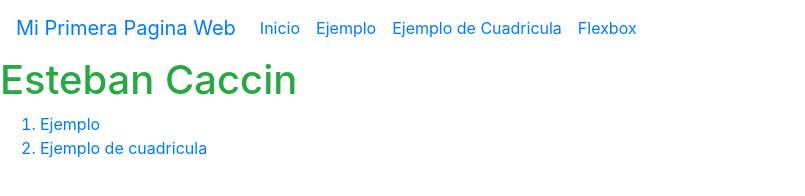
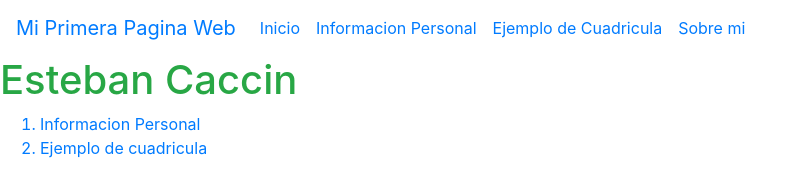
Before and after one commit to Bigmasters/proyecto0, a plain HTML site: page index.html in a window 1280 px wide. Shown: the whole page, without its empty margins (0-805 px from the left). Drawn offline with nearby package versions, Linux system fonts and the light colour scheme; files that its build step writes are made by us from their sources.

Commit message:
Update index.html

```diff
--- a/index.html
+++ b/index.html
@@ -17,9 +17,9 @@
                 <div class="collapse navbar-collapse" id="navbarNavAltMarkup">
                     <div class="navbar-nav">
                     <a class="nav-item nav-link active" href="index.html">Inicio <span class="sr-only">(current)</span></a>
-                    <a class="nav-item nav-link" href="ejemplo.html">Ejemplo</a>
+                    <a class="nav-item nav-link" href="ejemplo.html">Informacion Personal</a>
                     <a class="nav-item nav-link" href="cuadricula.html">Ejemplo de Cuadricula</a>
-                    <a class="nav-item nav-link" href="flexbox.html">Flexbox</a>
+                    <a class="nav-item nav-link" href="flexbox.html">Sobre mi</a>
                     </div>
                 </div>
         </nav>
@@ -28,7 +28,7 @@
             <h1 class="text-success">Esteban Caccin</h1>
 
             <ol>
-                <a href="ejemplo.html"><li>Ejemplo</li></a>
+                <a href="ejemplo.html"><li>Informacion Personal</li></a>
                 <a id="Important" href="cuadricula.html"><li>Ejemplo de cuadricula</li></a>
             </ol>
         </div>
```
